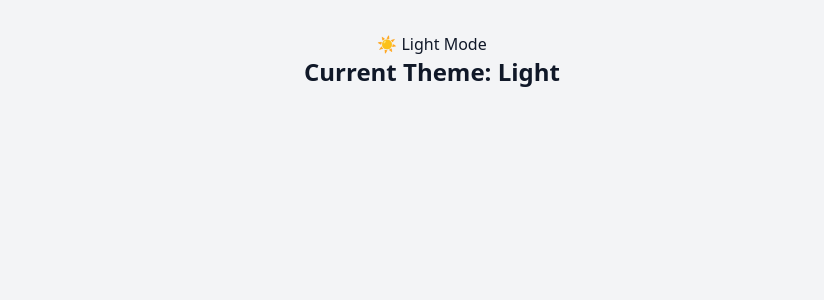
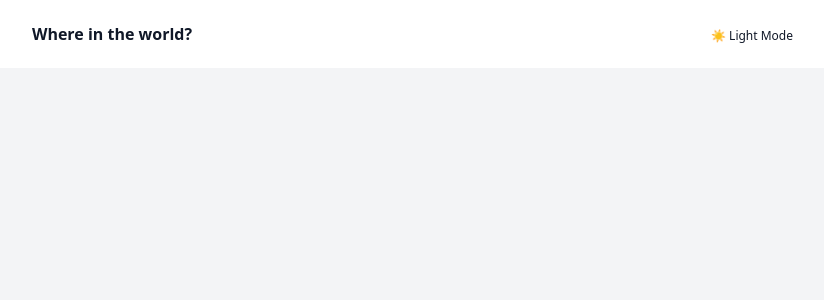
Before and after one commit to Facelles/react-country-app, a React (Vite) app: page / in a window 1280 px wide. Shown: the top 300 px of the page, without its empty margins (208-1032 px from the left). Built offline with nearby package versions, Linux system fonts and the light colour scheme.

Commit message:
working header only white xD

```diff
--- a/src/App.tsx
+++ b/src/App.tsx
@@ -17,12 +17,12 @@ function App() {
   useEffect(() => {
     localStorage.setItem("darkMode", darkMode.toString());
 
-    const bodyEL = document.body;
-    if (bodyEL){
+    const htmlEL = document.documentElement;
+    if (htmlEL){
       if(darkMode){
-        bodyEL.classList.add("dark");
+        htmlEL.classList.add("dark");
       }else{
-        bodyEL.classList.remove("dark");
+        htmlEL.classList.remove("dark");
       }
     }
   }, [darkMode]);
@@ -30,10 +30,20 @@ function App() {
 
   return (
     <ThemeProvider value={{ darkMode, toggleTheme: toogleDarkMode }}>
-      <div className="App ">
-        <ThemeSwitcher />
-        <h1 className="">Current Theme: {darkMode ? 'Dark' : 'Light'}</h1>
-      </div>
+      <main className="App ">
+        <header className='absolute top-0 left-0 w-screen bg-white h-17 dark:bg-white'>
+          <div className='max-w-screen-xl mx-auto grid grid-cols-2 flex justify-between items-center h-full'>
+            <p className='font-bold'>Where in the world?</p>
+            <ThemeSwitcher/>
+          </div>
+        </header>
+
+        <body>
+          <h1>
+            sSFDk
+          </h1>
+        </body>
+      </main>
     </ThemeProvider>
   );
 }
--- a/src/components/ThemeSwitcher.tsx
+++ b/src/components/ThemeSwitcher.tsx
@@ -8,7 +8,7 @@ const ThemeSwitcher = () => {
     <>
         <div>
             <button>
-                <span className="text-2xs " onClick={toogleDarkMode}>
+                <span className="text-xs " onClick={toogleDarkMode}>
                     {darkMode ? '🌙 Dark Mode' : '☀️ Light Mode'}
                 </span>
             </button>
--- a/src/index.css
+++ b/src/index.css
@@ -21,9 +21,20 @@
   .btn {
     @apply px-4 py-2 bg-blue-500 text-white rounded hover:bg-blue-600;
   }
+
+
   .dark .btn {
     @apply bg-blue-700 hover:bg-blue-800;
   }
+
+  .header-country {
+    @apply absolute top-0 left-0 w-screen bg-gray-50 h-14;
+  }
+
+  .dark .header-country {
+    @apply absolute top-0 left-0 w-screen bg-blue-200 h-14;
+  }
+
 }
 
 @layer utilities {
@@ -36,12 +47,15 @@
 }
 
 @layer base {
+  html {
+    @apply m-0 p-0;
+  }
 
   body {
-    @apply bg-gray-100 text-gray-900;
+    @apply bg-gray-100 text-gray-900 m-0 p-0;
   }
-  .dark body {
-    @apply bg-blue-950 text-white;
+  html.dark body {
+      @apply bg-gray-900 text-white;
   }
 
   h1 {
@@ -53,7 +67,4 @@
     @apply text-purple-300;
   }
 
-  div {
-    @aply justify-center items-center flex flex-col min-h-screen;
-  }
 }
```
